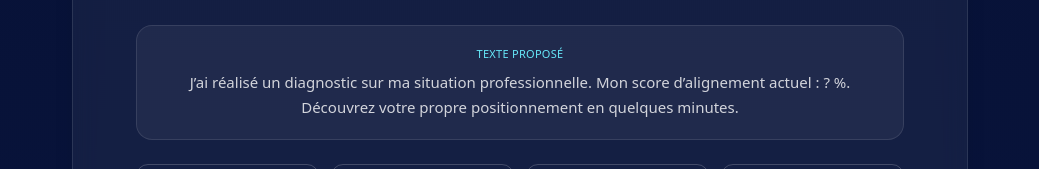
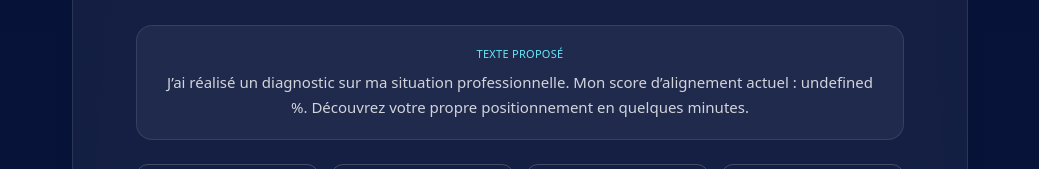
Before and after one commit to arnaudcrestey/procoach, a Next.js app in the folder arnaudcrestey-site-main/: page /resultat in a window 1280 px wide. Shown: the part 1405-1574 px from the top of the page, without its empty margins (120-1159 px from the left). Built offline with nearby package versions, Linux system fonts and the light colour scheme.

Commit message:
Update share-buttons.tsx

```diff
--- a/arnaudcrestey-site-main/components/share-buttons.tsx
+++ b/arnaudcrestey-site-main/components/share-buttons.tsx
@@ -1,24 +1,16 @@
 "use client";
 
-import { useEffect, useState } from "react";
+import { useState } from "react";
 
-export function ShareButtons() {
-  const [score, setScore] = useState<number | null>(null);
+export function ShareButtons({ score }: { score: number }) {
   const [copied, setCopied] = useState(false);
-
-  useEffect(() => {
-    const storedScore = localStorage.getItem("procoach_score");
-    if (storedScore) {
-      setScore(Number(storedScore));
-    }
-  }, []);
 
   const shareUrl =
     typeof window !== "undefined"
       ? `${window.location.origin}/`
       : "https://procoach.vercel.app/";
 
-  const shareText = `J’ai réalisé un diagnostic sur ma situation professionnelle. Mon score d’alignement actuel : ${score ?? "?"} %. Découvrez votre propre positionnement en quelques minutes.`;
+  const shareText = `J’ai réalisé un diagnostic sur ma situation professionnelle. Mon score d’alignement actuel : ${score} %. Découvrez votre propre positionnement en quelques minutes.`;
 
   const encodedText = encodeURIComponent(shareText);
   const encodedUrl = encodeURIComponent(shareUrl);
```
